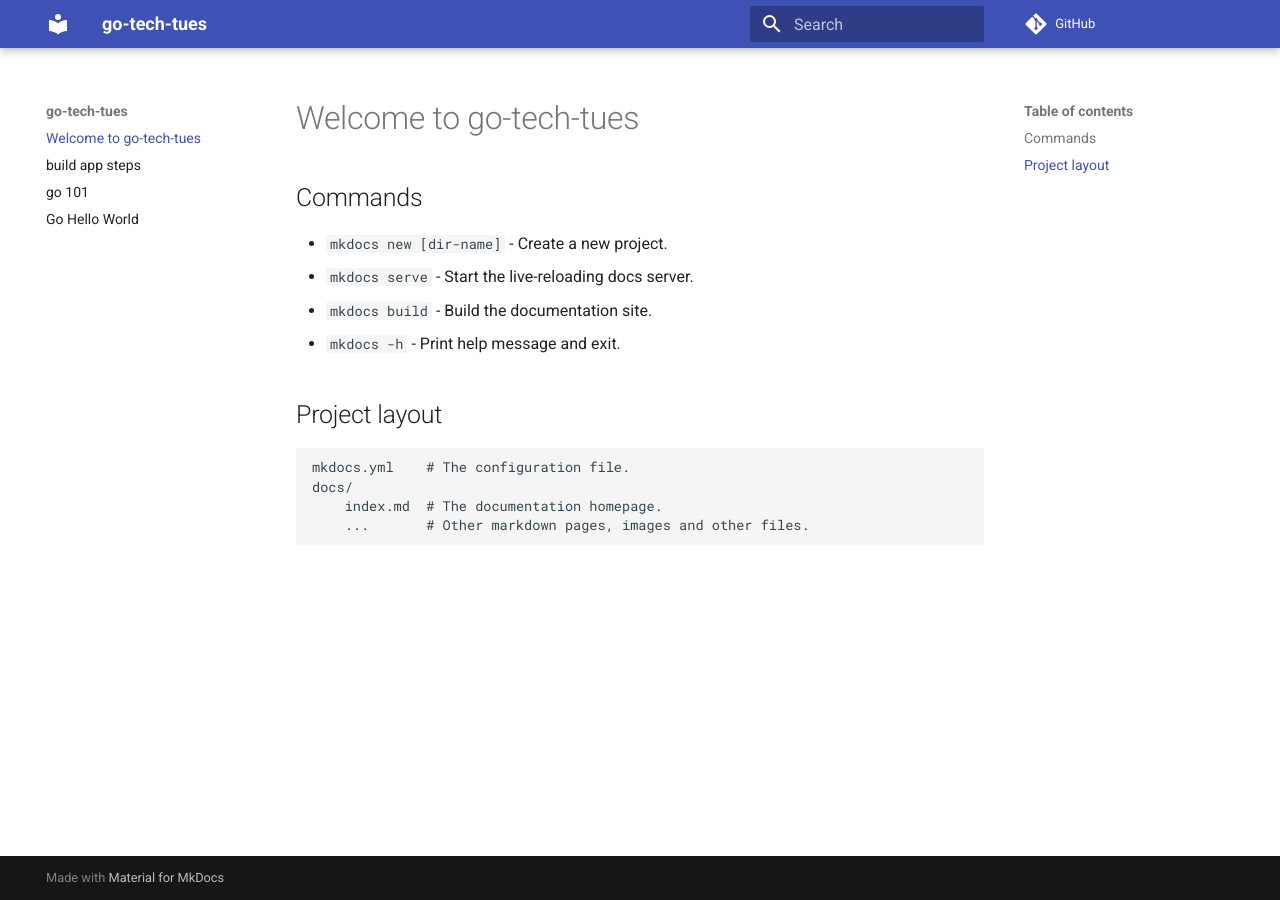
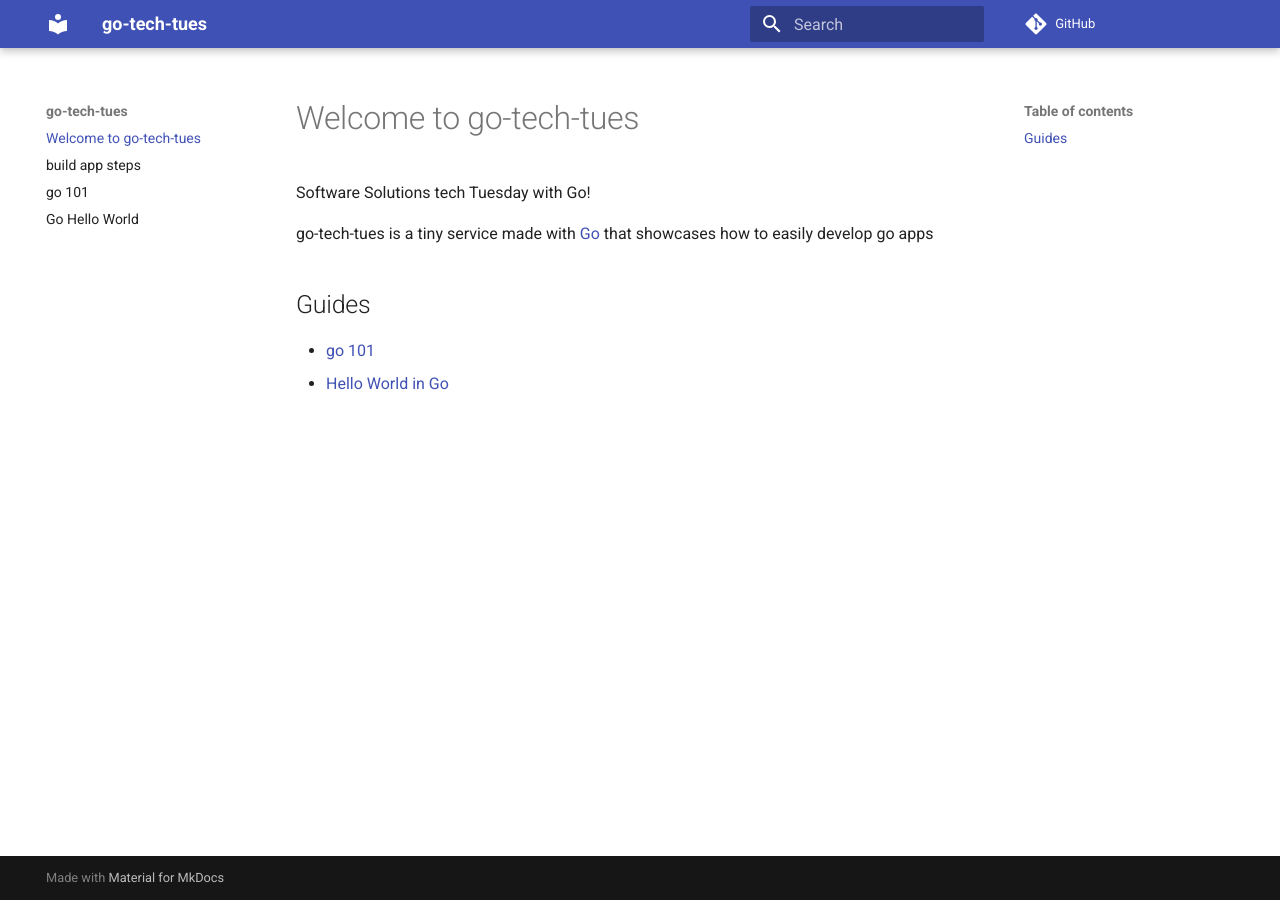
Before and after one commit to tredfield/go-tech-tues, an MkDocs documentation site: the page built from docs/index.md, in a window 1280 px wide. Built offline with MkDocs 1.6.1 and Material for MkDocs 9.7.7, drawn with Linux system fonts in a browser that asks for light colours; comment, search, counter and statistics services are not loaded.

Commit message:
docs: docs updates

```diff
--- a/docs/index.md
+++ b/docs/index.md
@@ -1,15 +1,10 @@
 # Welcome to go-tech-tues
 
-## Commands
+Software Solutions tech Tuesday with Go!
 
-* `mkdocs new [dir-name]` - Create a new project.
-* `mkdocs serve` - Start the live-reloading docs server.
-* `mkdocs build` - Build the documentation site.
-* `mkdocs -h` - Print help message and exit.
+go-tech-tues is a tiny service made with [Go](https://golang.org) that showcases how to easily develop go apps
 
-## Project layout
+## Guides
 
-    mkdocs.yml    # The configuration file.
-    docs/
-        index.md  # The documentation homepage.
-        ...       # Other markdown pages, images and other files.
+- [go 101](go-101.md)
+- [Hello World in Go](go-hello-world.md)
--- a/mkdocs.yml
+++ b/mkdocs.yml
@@ -1,4 +1,4 @@
 site_name: go-tech-tues
 theme:
   name: material
-repo_url: https://github.com/slalom/go-slalom
+repo_url: https://github.com/tredfield/go-tech-tues
```
Also changed, not shown: README.md (+2 -0 lines), docs/go-101.md (+2 -2 lines).
